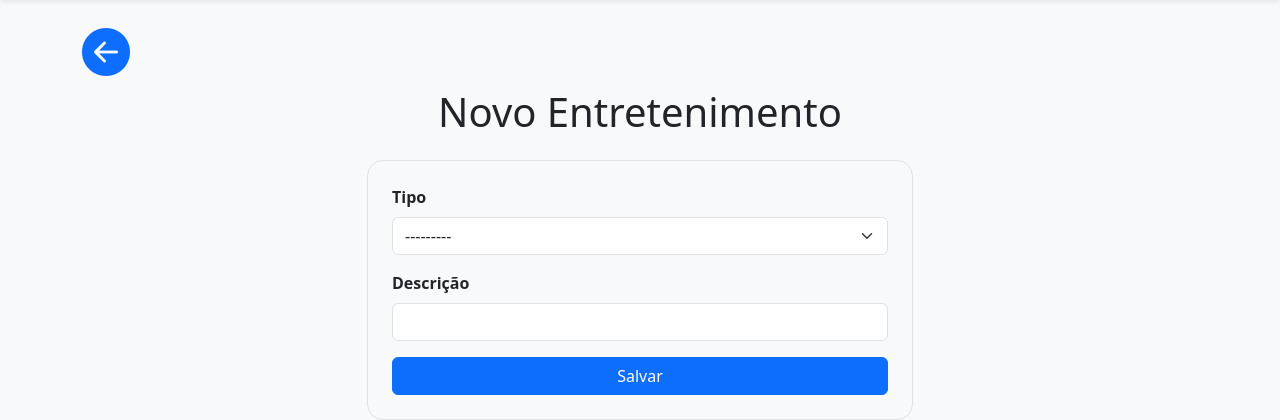
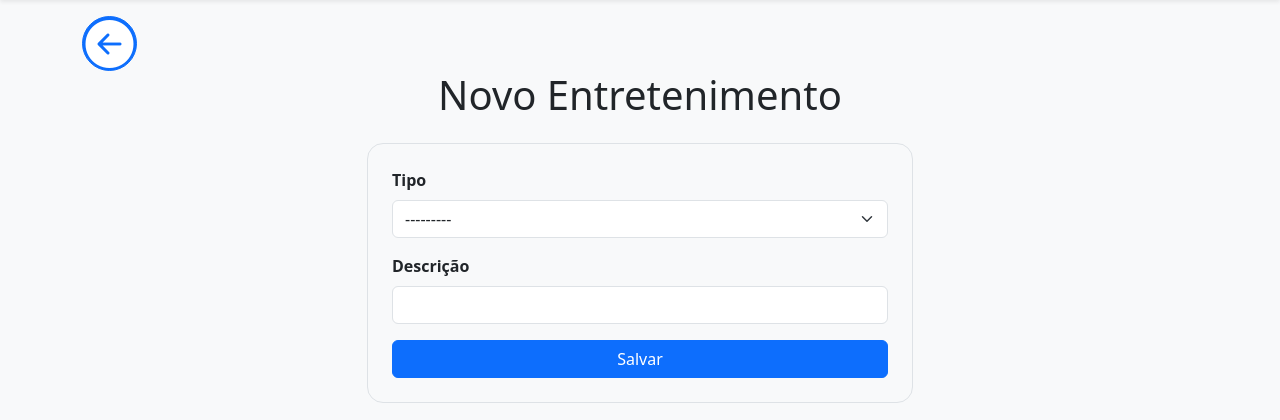
Before and after one commit to WaldembergDev/life-os, a Django app: page /entretenimentos/novo-entretenimento/ in a window 1280 px wide. Shown: the part 64-484 px from the top of the page. Run offline with Django 5.2, Linux system fonts and the light colour scheme; the visitor is signed in with stand-in values (Sample User, id 1).

Commit message:
alterado o botão voltar do template entretneimento_create

```diff
--- a/entretenimentos/templates/entretenimentos/entretenimento_create.html
+++ b/entretenimentos/templates/entretenimentos/entretenimento_create.html
@@ -1,9 +1,11 @@
 {% extends 'base.html' %}
 {% block title %}Novo Entretenimento{% endblock %}
 {% block content %}
-    <a href="{% url 'entretenimento_list' %}" title="Voltar" class="d-inline-block">
-        <i class="botao-voltar bi bi-arrow-left-circle-fill"></i>
-    </a>
+    <div>
+        <a href="{% url 'entretenimento_list' %}" title="Voltar" class="btn btn-primary rounded-circle p-3 d-flex align-items-center justify-content-center" style="width: 55px; height: 55px;">
+            <i class="botao-voltar bi bi-arrow-left-circle-fill"></i>
+        </a>
+    </div>
     <div class="row justify-content-center">
         <div class="col-md-8 col-lg-6">
             <h1 class="text-center mb-4">Novo Entretenimento</h1>
```
